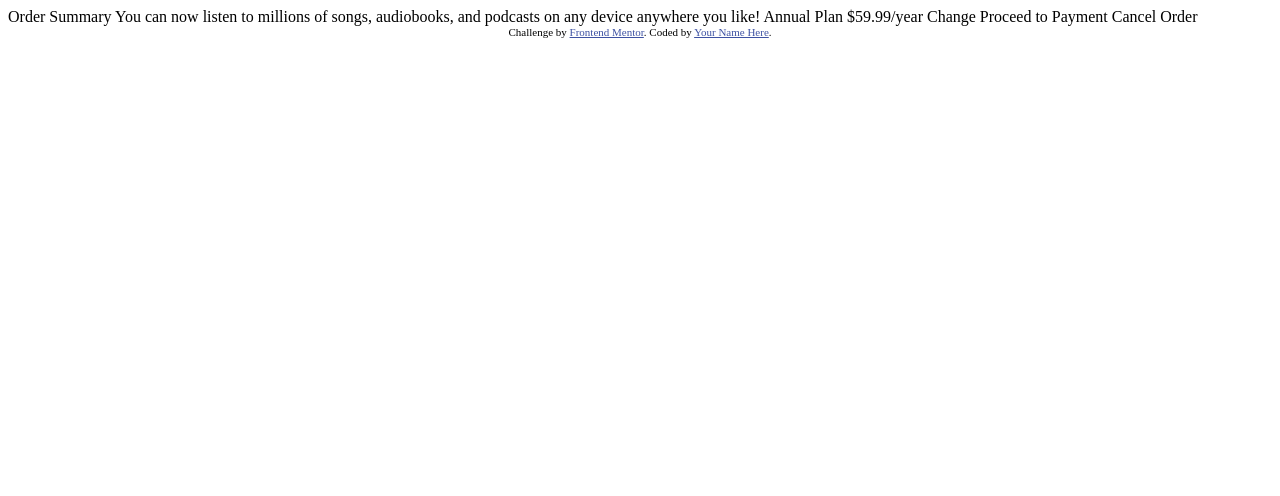
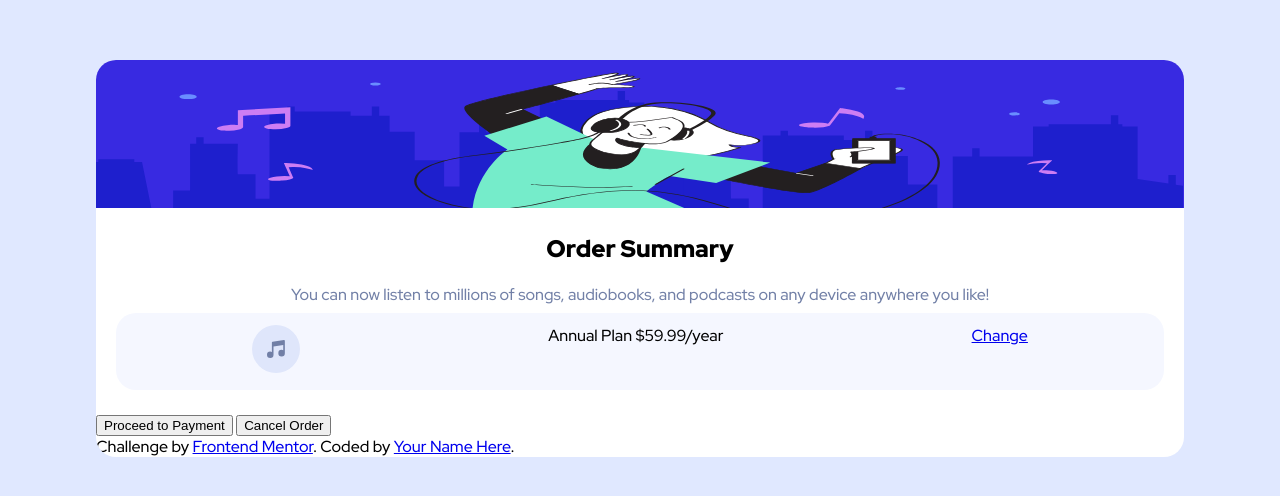
Before and after one commit to crictar/Tp-order-summary, a plain HTML site: page index.html in a window 1280 px wide. Drawn offline with Linux system fonts and the light colour scheme.

Commit message:
Frontend Mentor Challenge 1 clase 27/8/21

```diff
--- /dev/null
+++ b/css/style.css
@@ -0,0 +1,49 @@
+:root{
+    font-family: "Red Hat Display", sans-serif;
+    /* Primary color*/
+    --Pale-blue: hsl(225, 100%, 94%);
+    --Bright-blue: hsl(245, 75%, 52%);
+    /* Neutral colors*/
+    --Very-pale-blue: hsl(225, 100%, 98%);
+    --Desaturated-blue: hsl(224, 23%, 55%);
+    --Dark-blue: hsl(223, 47%, 23%);
+    --a-color: hsl(228, 45%, 44%);
+}
+body{
+    margin: 0;
+    padding: 0;
+    box-sizing: border-box;
+    background-color: var(--Pale-blue);
+}
+.payment-card{
+    width: 85%;
+    margin: 0 auto;
+    margin-top: 60px;
+    overflow: hidden;
+    border-radius: 20px;
+    background-color: white;
+}
+.payment-card header img{
+    height: 148px;
+    width: 100%;
+}
+.plan{
+    background-color: var(--Very-pale-blue);
+    display: flex;
+    border-radius: 20px;
+    justify-content: space-around;
+    align-content: center;
+    margin: 8px 20px 24px 20px;
+    padding: 12px;
+}
+main{
+    text-align: center;
+}
+main h1{
+    font-weight: 900;
+}
+main p{
+    margin: 0 24px;
+    color: var(--Desaturated-blue);
+    font-weight: 500;
+}
--- a/index.html
+++ b/index.html
@@ -3,35 +3,46 @@
 <head>
   <meta charset="UTF-8">
   <meta name="viewport" content="width=device-width, initial-scale=1.0"> <!-- displays site properly based on user's device -->
-
+  <link rel="stylesheet" href="./css/style.css">
   <link rel="icon" type="image/png" sizes="32x32" href="./images/favicon-32x32.png">
-
+  <link rel="preconnect" href="https://fonts.googleapis.com">
+  <link rel="preconnect" href="https://fonts.gstatic.com" crossorigin>
+  <link href="https://fonts.googleapis.com/css2?family=Red+Hat+Display:wght@500;700;900&display=swap" rel="stylesheet">
   <title>Frontend Mentor | Order summary card</title>
-
   <!-- Feel free to remove these styles or customise in your own stylesheet 👍 -->
-  <style>
-    .attribution { font-size: 11px; text-align: center; }
-    .attribution a { color: hsl(228, 45%, 44%); }
-  </style>
 </head>
 <body>
-
-  Order Summary
-
+  <article class="payment-card">
+    <header>
+      <img src="./images/illustration-hero.svg" alt="">
+    </header>
+    <main>
+      <h1>Order Summary</h1>
+      <p>
         You can now listen to millions of songs, audiobooks, and podcasts on any
         device anywhere you like!
-
-  Annual Plan
-  $59.99/year
-
-  Change
-
-  Proceed to Payment
-  Cancel Order
-
+      </p>
+      <section class="plan">
+        <div>
+          <img src="./images/icon-music.svg" alt="">
+        </div>
+        <div class="plan-text">
+          <span>Annual Plan</span>
+          <span>$59.99/year</span>
+        </div>
+        <div>
+          <a href="/">Change</a>
+        </div>
+      </section>
+    </main>
+      <section>
+        <button>Proceed to Payment</button>
+        <button>Cancel Order</button>
+      </section>
     <div class="attribution">
       Challenge by <a href="https://www.frontendmentor.io?ref=challenge" target="_blank">Frontend Mentor</a>.
       Coded by <a href="#">Your Name Here</a>.
     </div>
+  </article>
 </body>
 </html>
```
Lines whose indentation alone changed are shown as unchanged.
